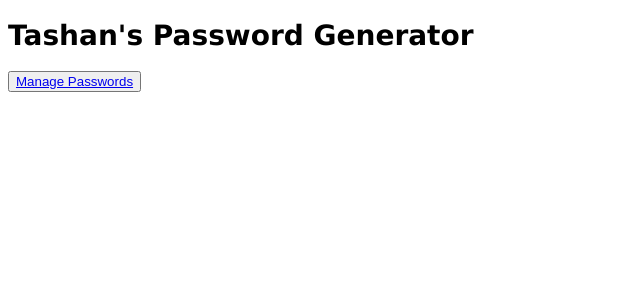
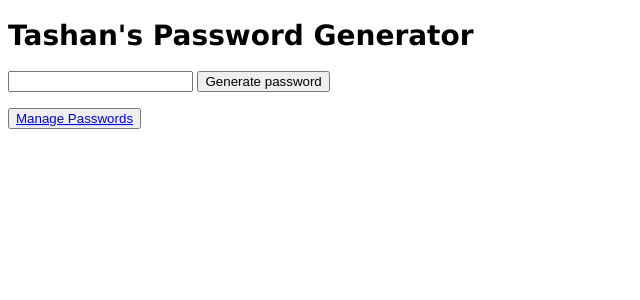
Before and after one commit to tashanco/password-manager, a Flask app: page / in a window 1280 px wide. Shown: the top 300 px of the page, without its empty margins (0-640 px from the left). Run offline with Flask 2, Linux system fonts and the light colour scheme.

Commit message:
Added generate password components

```diff
--- a/templates/index.html
+++ b/templates/index.html
@@ -7,6 +7,12 @@
 {% block body %}
 <div>
     <h1>Tashan's Password Generator</h1>
+
+    <div>
+        <input type="text" value="" id="generated-password" name="generated-password">
+        <button>Generate password</button>
+    </div>
+    <br>
     <button><a href="/manager">Manage Passwords</a></button>
 </div>
 {% endblock %}
```
